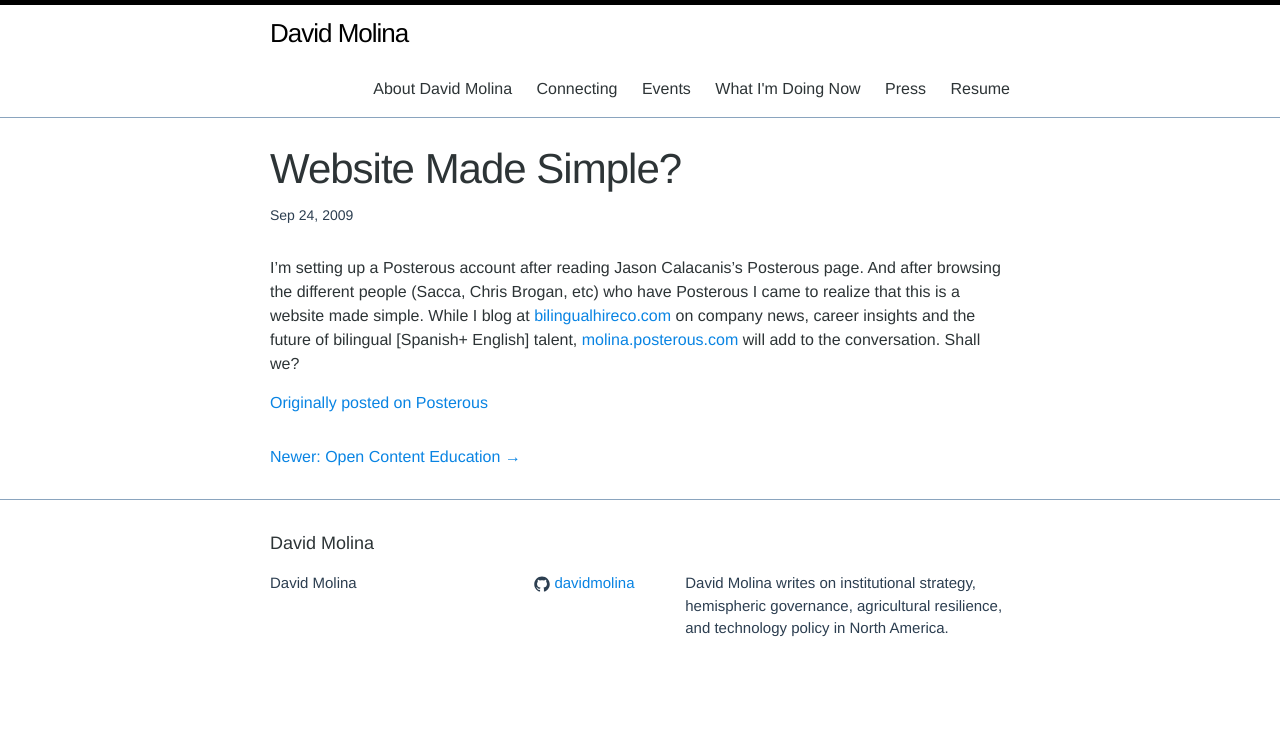
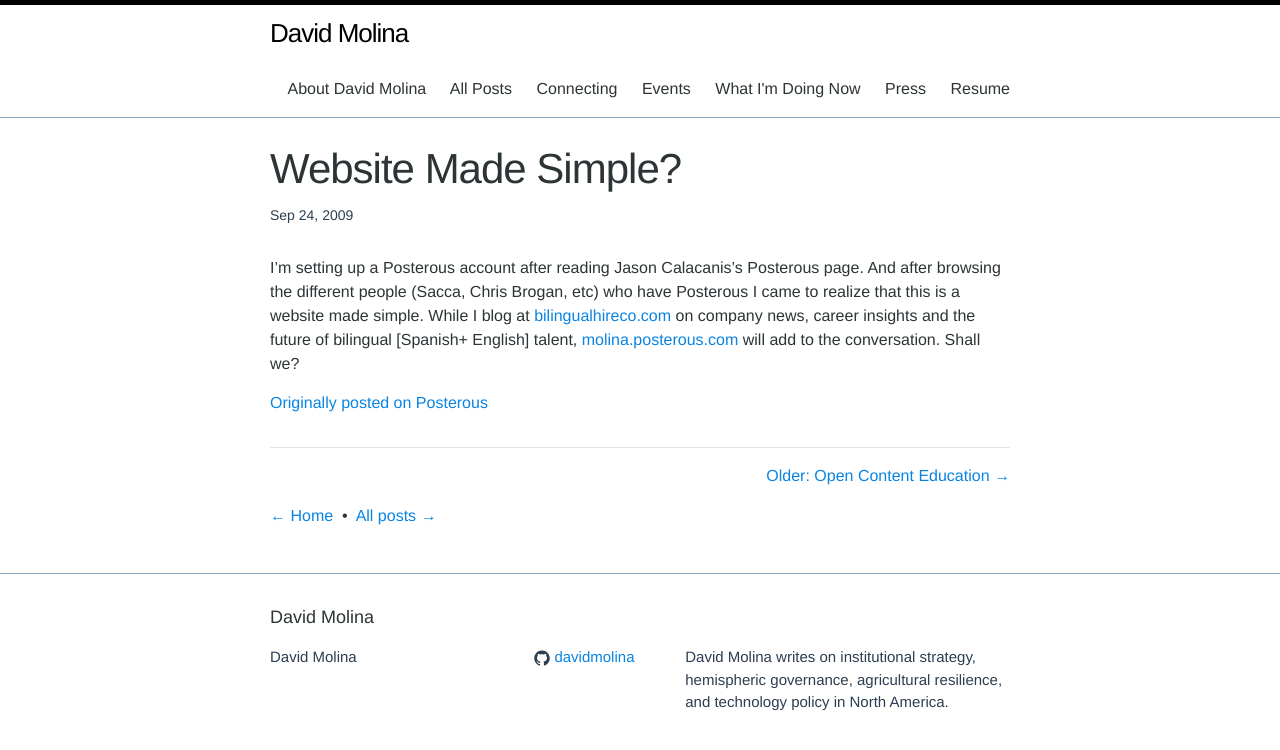
Before and after one commit to davidmolina/davidmolina.github.io, a Jekyll site: the page built from _posts/2009-09-23-website-made-simple.markdown, in a window 1280 px wide. Shown: the top 750 px of the page. Built offline with Jekyll 4.4.1, drawn with Linux system fonts in a browser that asks for light colours.

Commit message:
[archive] create archive, update a-z

```diff
--- a/_layouts/post.html
+++ b/_layouts/post.html
@@ -1,14 +1,17 @@
 ---
 layout: default
 ---
+
 <article class="post" itemscope itemtype="http://schema.org/BlogPosting">
 
   <header class="post-header">
     <h1 class="post-title" itemprop="name headline">{{ page.title }}</h1>
+
     <p class="post-meta">
       <time datetime="{{ page.date | date_to_xmlschema }}" itemprop="datePublished">
         {{ page.date | date: "%b %-d, %Y" }}
       </time>
+
       {% if page.author %}
         • <span itemprop="author" itemscope itemtype="http://schema.org/Person">
             <span itemprop="name">{{ page.author }}</span>
@@ -18,8 +21,8 @@
 
     {% if page.image %}
       <img class="post-header-image"
-           src="{{ page.image }}"
-           alt="{{ page.title }}"
+           src="{{ page.image | relative_url }}"
+           alt="{{ page.title | escape }}"
            itemprop="image">
     {% endif %}
   </header>
@@ -28,18 +31,24 @@
     {{ content }}
   </div>
 
-    <nav class="post-nav">
+  <nav class="post-nav" aria-label="Post navigation">
     {% if page.previous %}
-      <a class="post-nav-older" href="{{ page.previous.url | relative_url }}">
-        &larr; Older: {{ page.previous.title }}
+      <a class="post-nav-newer" href="{{ page.previous.url | relative_url }}">
+        &larr; Newer: {{ page.previous.title }}
       </a>
     {% endif %}
 
     {% if page.next %}
-      <a class="post-nav-newer" href="{{ page.next.url | relative_url }}">
-        Newer: {{ page.next.title }} &rarr;
+      <a class="post-nav-older" href="{{ page.next.url | relative_url }}">
+        Older: {{ page.next.title }} &rarr;
       </a>
     {% endif %}
   </nav>
 
+  <p class="post-links" style="margin-top:1rem;">
+    <a href="{{ "/" | relative_url }}">← Home</a>
+    &nbsp;•&nbsp;
+    <a href="{{ "/archive/" | relative_url }}">All posts →</a>
+  </p>
+
 </article>
--- a/css/main.scss
+++ b/css/main.scss
@@ -54,3 +54,28 @@
   display: block;
   box-shadow: 0 4px 12px rgba(0, 0, 0, 0.08);
 }
+
+// Make it look good (add CSS), subtle separator line, two links aligned left/right, no ugly wrapping chaos
+
+.post-nav {
+  margin-top: 2rem;
+  padding-top: 1rem;
+  border-top: 1px solid #e5e5e5;
+  display: flex;
+  justify-content: space-between;
+  gap: 1rem;
+}
+
+.post-nav a {
+  text-decoration: none;
+  max-width: 48%;
+}
+
+.post-nav-newer {
+  text-align: left;
+}
+
+.post-nav-older {
+  text-align: right;
+  margin-left: auto;
+}
```
Also changed, not shown: archive.md (added, +14 -0 lines).
